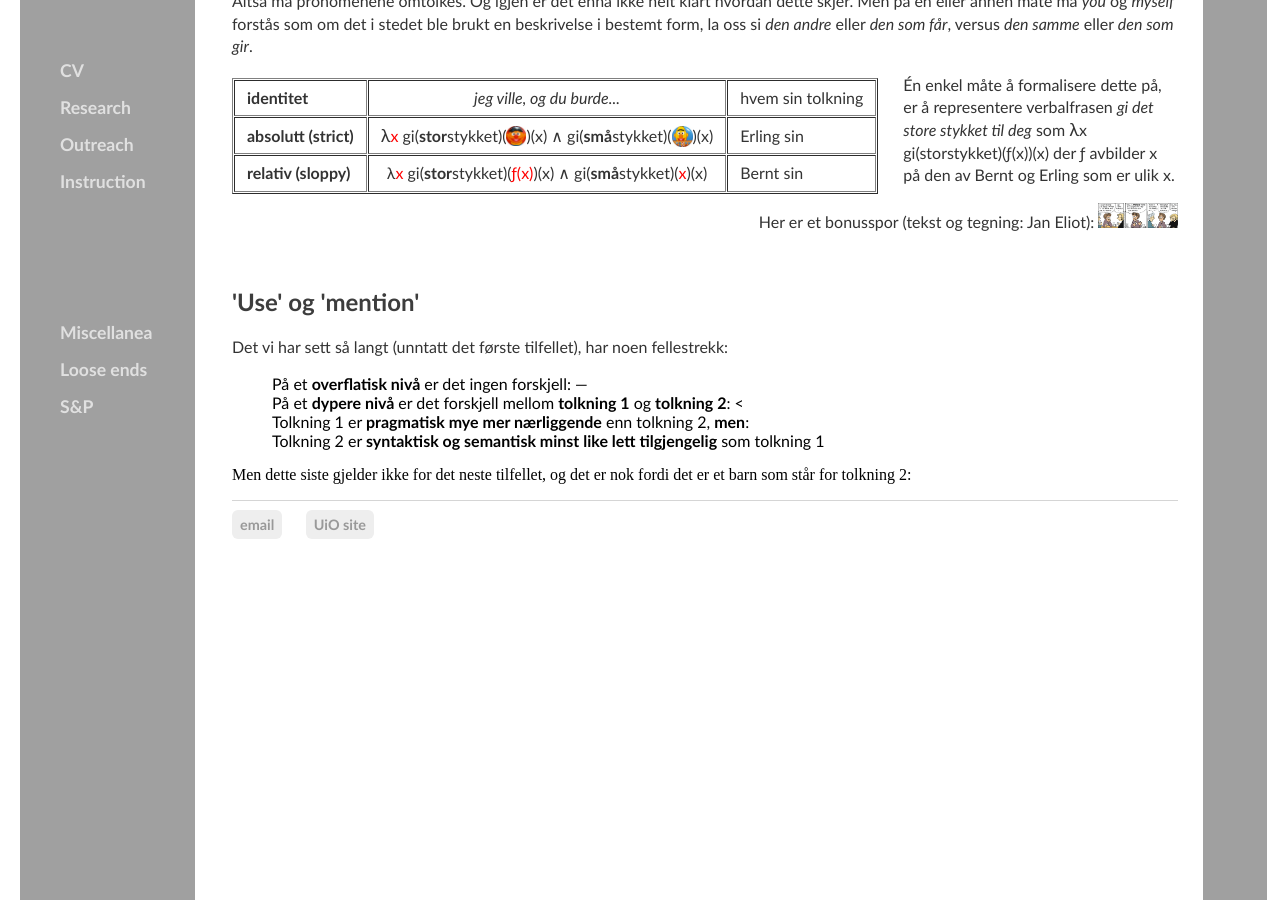
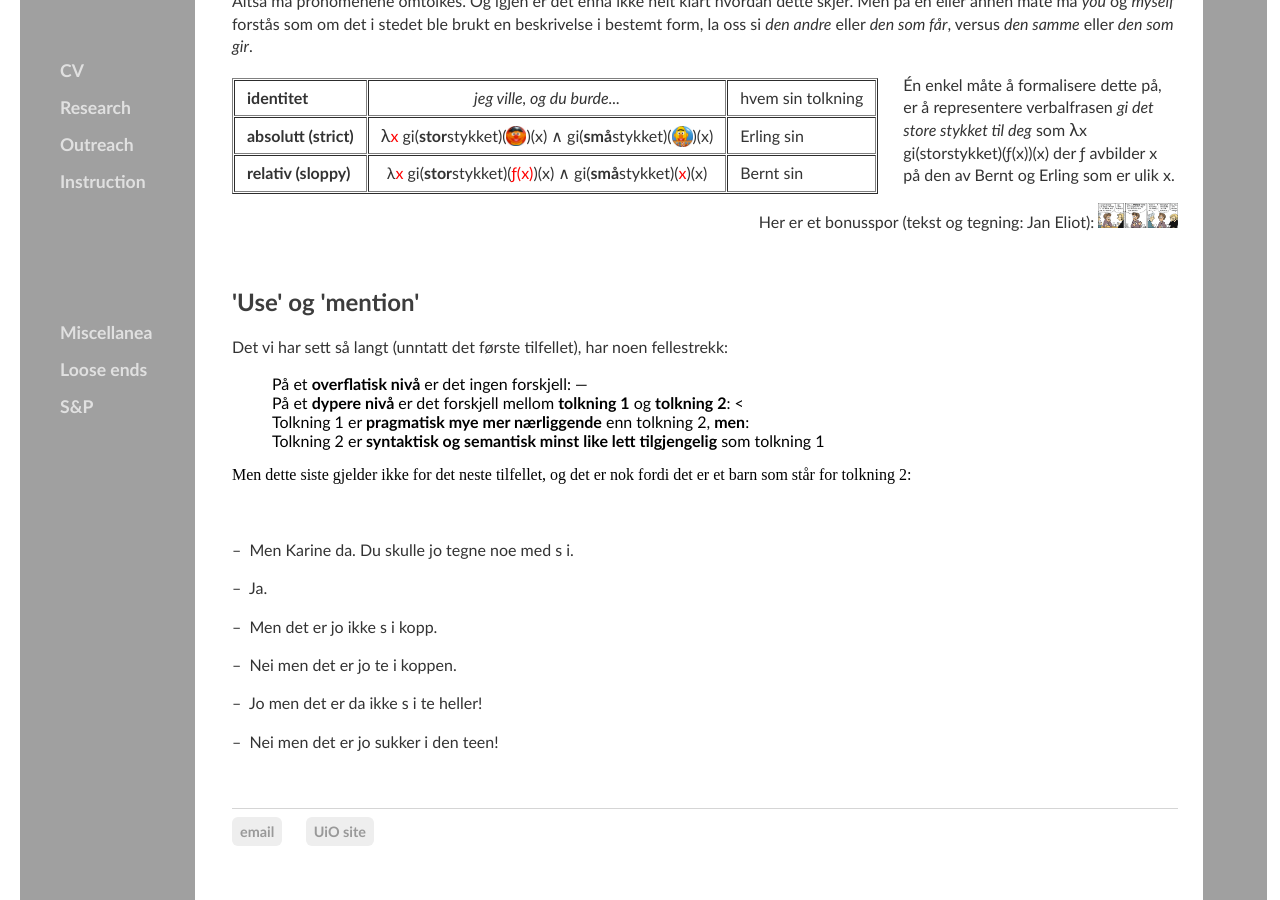
Before and after one commit to kjelljs/kjelljs.github.io, a Jekyll site: the page built from dissemination/vitsen.html, in a window 1280 px wide and 900 px high, scrolled down 3428 px. Built offline with Jekyll 4.4.1, drawn with Linux system fonts in a browser that asks for light colours.

Commit message:
Update vitsen.html

```diff
--- a/dissemination/vitsen.html
+++ b/dissemination/vitsen.html
@@ -214,6 +214,19 @@ figcaption {
 	<li>Tolkning 2 er <strong>syntaktisk og semantisk minst like lett tilgjengelig</strong> som tolkning 1</li>
 </ul>
 Men dette siste gjelder ikke for det neste tilfellet, og det er nok fordi det er et barn som står for tolkning 2:</p>
-<p>
-</p>
+<p>&nbsp;</p>
+
+<p>– &nbsp;Men Karine da. Du skulle jo tegne noe med s i.</p>
+
+<p>– &nbsp;Ja.</p>
+
+<p>– &nbsp;Men det er jo ikke s i kopp.</p>
+
+<p>– &nbsp;Nei men det er jo te i koppen.</p>
+
+<p>– &nbsp;Jo men det er da ikke s i te heller!</p>
+
+<p>– &nbsp;Nei men det er jo sukker i den teen!</p>
+
+<p>&nbsp;</p>
 </section>
```
